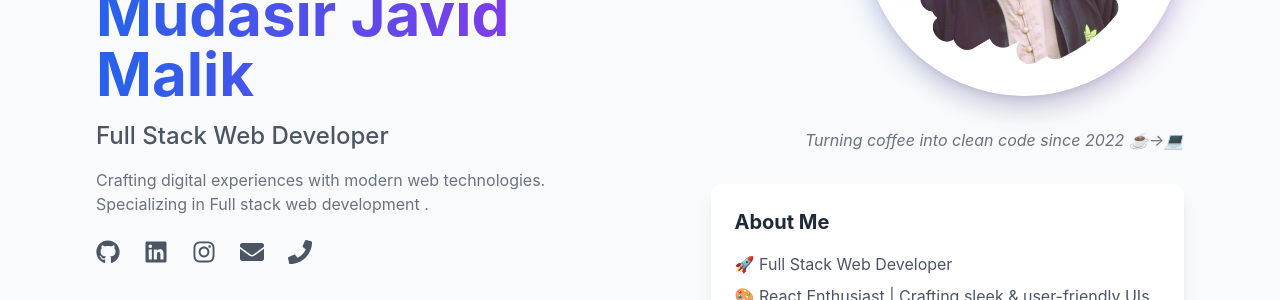
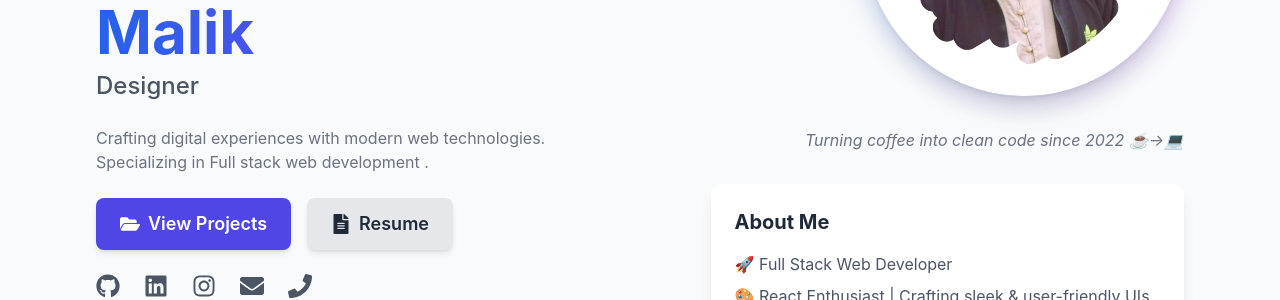
Before and after one commit to Yawi-1/My-Portfolio, a React (Vite) app: page / in a window 1280 px wide. Shown: the part 346-646 px from the top of the page. Built offline with nearby package versions, Linux system fonts and the light colour scheme; no server answers.

Commit message:
Added resume and project button

```diff
--- a/src/App.jsx
+++ b/src/App.jsx
@@ -36,7 +36,6 @@ function App() {
     <ThemeProvider>
       <Toaster richColors position="top-right" />
       <CircleFollower />
-      {/* Navbar */}
       <Routes>
         <Route
           path="/"
--- /dev/null
+++ b/src/components/Buttons.jsx
@@ -0,0 +1,31 @@
+import { FaFolderOpen, FaFileAlt } from "react-icons/fa"; // Import Icons
+
+export default function Buttons() {
+  return (
+    <div className="flex flex-col md:flex-row items-center gap-4 mt-6">
+      {/* View Projects Button */}
+      <a
+        href="#projects"
+        className="flex items-center gap-2 md:px-6 md:py-3 px-4 py-2 text-sm md:text-lg font-semibold rounded-lg transition-all duration-300
+        bg-indigo-600 text-white shadow-md hover:scale-105 hover:-translate-y-1 hover:shadow-lg
+        dark:bg-indigo-400 dark:text-black"
+      >
+        <FaFolderOpen className="text-xl" />
+        View Projects
+      </a>
+
+      {/* Resume Button */}
+      <a
+        href="https://drive.google.com/file/d/1lAETwhK28iywyIfp__sLvZIfsYQM96Nw/view?usp=drive_link"
+        target="_blank"
+        rel="noopener noreferrer"
+        className="flex items-center gap-2 md:px-6 md:py-3 px-4 py-2 text-sm md:text-lg font-semibold rounded-lg transition-all duration-300
+        bg-gray-200 text-gray-800 shadow-md hover:scale-105 hover:-translate-y-1 hover:shadow-lg
+        dark:bg-gray-800 dark:text-white"
+      >
+        <FaFileAlt className="text-xl" />
+        Resume
+      </a>
+    </div>
+  );
+}
--- a/src/components/Home.jsx
+++ b/src/components/Home.jsx
@@ -7,8 +7,40 @@ import {
   FaPhone,
 } from "react-icons/fa";
 import HeroImg from "../assets/HeroImg.webp";
+import { useEffect, useState } from "react";
+import Buttons from "./Buttons";
 
 function Home() {
+  const skills = ["Web Developer", "Designer", "Coder"];
+  const [text, setText] = useState("");
+  const [index, setIndex] = useState(0);
+  const [isDeleting, setIsDeleting] = useState(false);
+
+  useEffect(() => {
+    const currentSkill = skills[index];
+
+    const typeSpeed = isDeleting ? 100 : 200; // Faster when deleting
+
+    const timeout = setTimeout(() => {
+      if (isDeleting) {
+        setText((prev) => prev.slice(0, -1));
+      } else {
+        setText((prev) => currentSkill.slice(0, prev.length + 1));
+      }
+
+      // When typing is done
+      if (!isDeleting && text === currentSkill) {
+        setTimeout(() => setIsDeleting(true), 1000); // Wait 1 sec, then start deleting
+      }
+      // When deleting is done
+      else if (isDeleting && text === "") {
+        setIsDeleting(false);
+        setIndex((prevIndex) => (prevIndex + 1) % skills.length); // Go to next word
+      }
+    }, typeSpeed);
+
+    return () => clearTimeout(timeout);
+  }, [text, isDeleting, index, skills]);
   return (
     <section
       id="home"
@@ -17,22 +49,22 @@ function Home() {
       <div className="container mx-auto flex flex-col lg:flex-row items-center justify-between gap-12">
         {/* Left Column - Text Content */}
         <div className="flex-1 space-y-6 text-center lg:text-left animate-fade-in-up">
-          <div className="space-y-4">
+          <div className="space-y-2 ">
             <p className="text-lg text-blue-600 dark:text-blue-400 font-medium">
               Hello, I'm
             </p>
             <h1 className="text-4xl sm:text-5xl md:text-6xl font-bold bg-gradient-to-r from-blue-600 to-purple-600 bg-clip-text text-transparent">
               Mudasir Javid Malik
             </h1>
-            <p className="text-xl sm:text-2xl text-gray-600 dark:text-gray-300 font-medium">
-              Full Stack Web Developer
+            <p className="text-xl sm:text-2xl h-12 text-gray-600 dark:text-gray-300 font-medium">
+              {text}
             </p>
             <p className="text-gray-500 dark:text-gray-400 max-w-xl mx-auto lg:mx-0">
               Crafting digital experiences with modern web technologies.
               Specializing in Full stack web development .
             </p>
           </div>
-
+             <Buttons />
           {/* Social Links */}
           <div className="flex justify-center lg:justify-start space-x-6">
             {[
@@ -73,6 +105,7 @@ function Home() {
               </a>
             ))}
           </div>
+
         </div>
 
         {/* Right Column - Image and About Me */}
@@ -102,7 +135,6 @@ function Home() {
               <li>🤝 Team Player | Love collaborating & mentoring</li>
             </ul>
           </div>
-
         </div>
       </div>
     </section>
```
